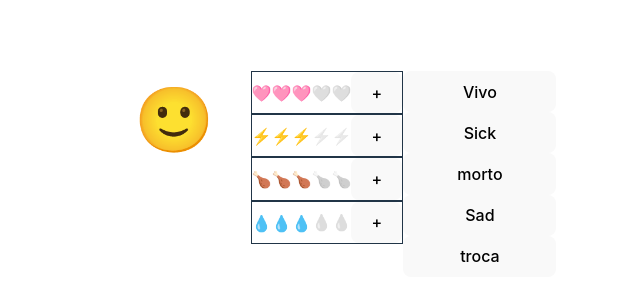
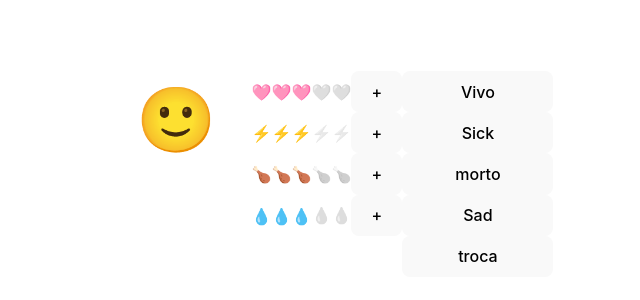
Before and after one commit to ufjf-dcc207/ufjf-dcc207-2024-3-a-atv06-SarahCristina00, a React (Vite) app in the folder vite-project/: page / in a window 1280 px wide. Shown: the part 226-526 px from the top of the page, without its empty margins (313-953 px from the left). Built offline with nearby package versions, Linux system fonts and the light colour scheme.

Commit message:
Exclui borda da vida

```diff
--- a/vite-project/src/Emoji.css
+++ b/vite-project/src/Emoji.css
@@ -2,6 +2,7 @@
 
     display: grid;
     grid-template-columns: repeat(3, 1fr);
+
     .situacao{
         font-size: 4em;
     }
--- a/vite-project/src/Vida.css
+++ b/vite-project/src/Vida.css
@@ -1,7 +1,3 @@
-.Vida{
-
-    border: 1px solid;
-}
 
 .inativo{
     filter: grayscale(100%);
```
